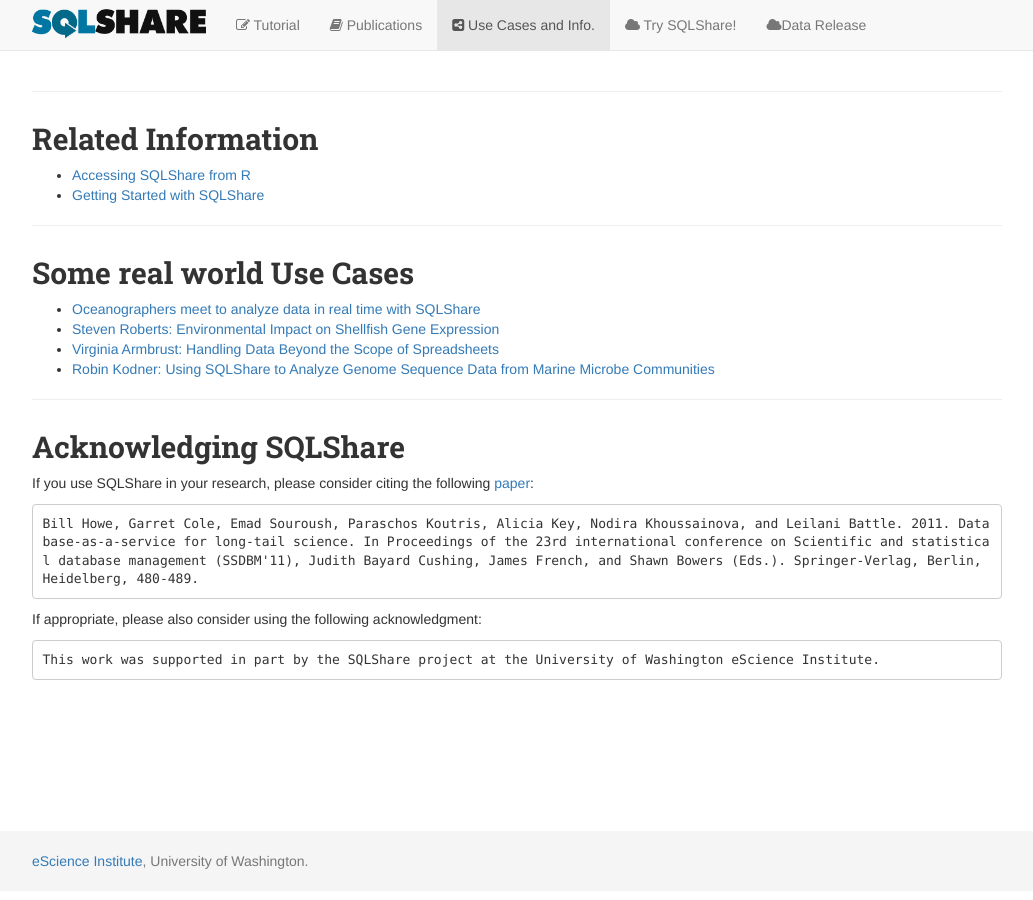
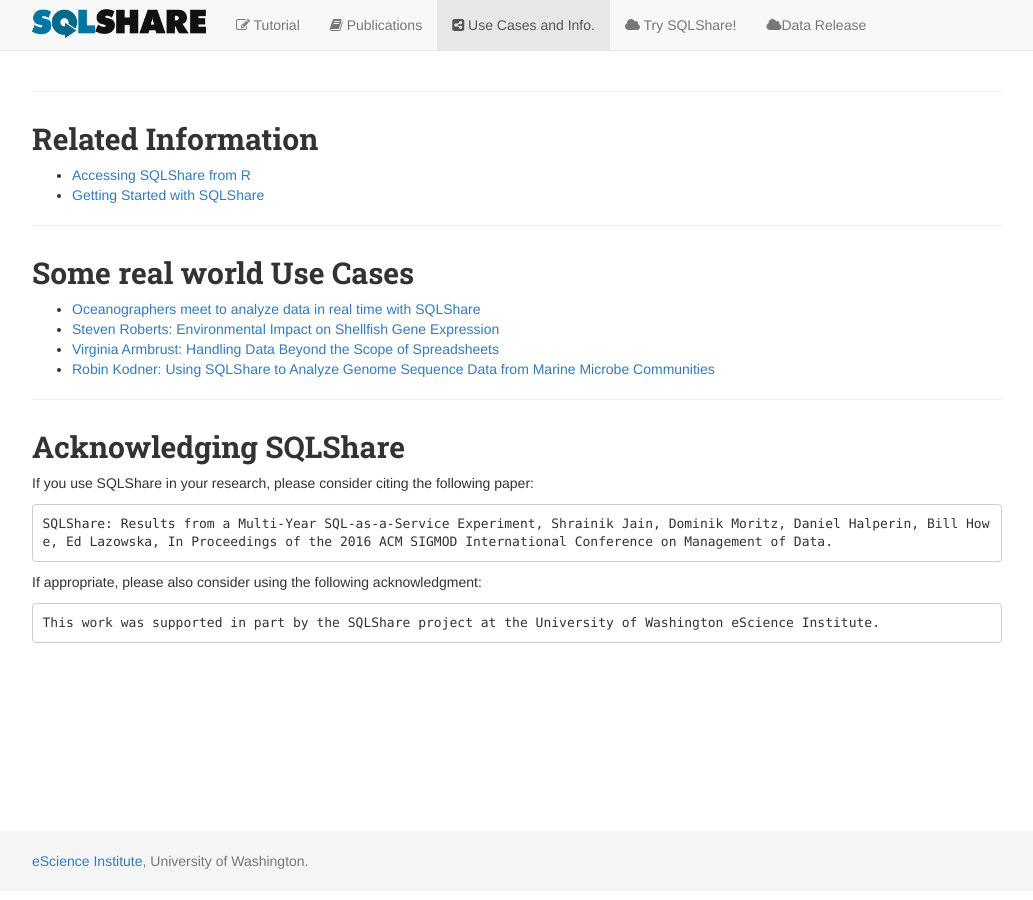
Before and after one commit to uwescience/sqlshare, a Jekyll site: the page built from usecases.markdown, in a window 1280 px wide. Shown: the whole page, without its empty margins (123-1156 px from the left). Built offline with Jekyll 4.4.1, drawn with Linux system fonts in a browser that asks for light colours; nearby versions of some CDN libraries; Markdown is read by kramdown in place of the engine named in the settings.

Commit message:
Updating paper to cite.

````diff
--- a/usecases.markdown
+++ b/usecases.markdown
@@ -21,10 +21,10 @@
 ______________________________________________
 
 ## Acknowledging SQLShare
-If you use SQLShare in your research, please consider citing the following [paper](http://dl.acm.org/citation.cfm?id=2032436):
+If you use SQLShare in your research, please consider citing the following paper:
 
 ```
-Bill Howe, Garret Cole, Emad Souroush, Paraschos Koutris, Alicia Key, Nodira Khoussainova, and Leilani Battle. 2011. Database-as-a-service for long-tail science. In Proceedings of the 23rd international conference on Scientific and statistical database management (SSDBM'11), Judith Bayard Cushing, James French, and Shawn Bowers (Eds.). Springer-Verlag, Berlin, Heidelberg, 480-489.
+SQLShare: Results from a Multi-Year SQL-as-a-Service Experiment, Shrainik Jain, Dominik Moritz, Daniel Halperin, Bill Howe, Ed Lazowska, In Proceedings of the 2016 ACM SIGMOD International Conference on Management of Data.
 ```
 
 If appropriate, please also consider using the following acknowledgment:
````
